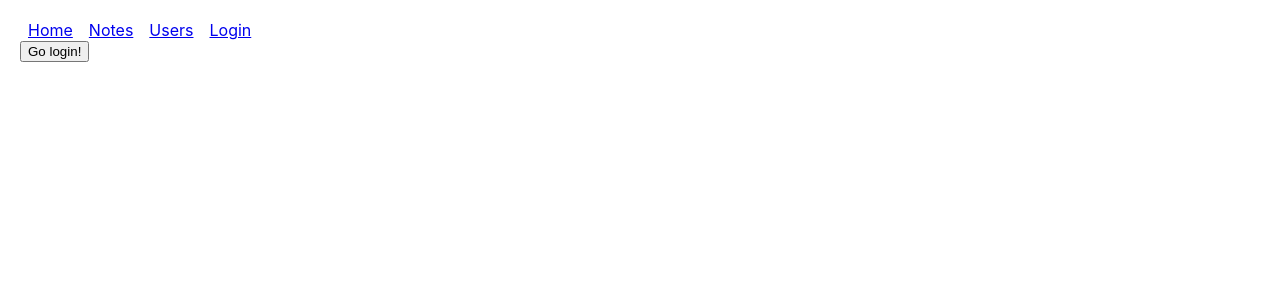
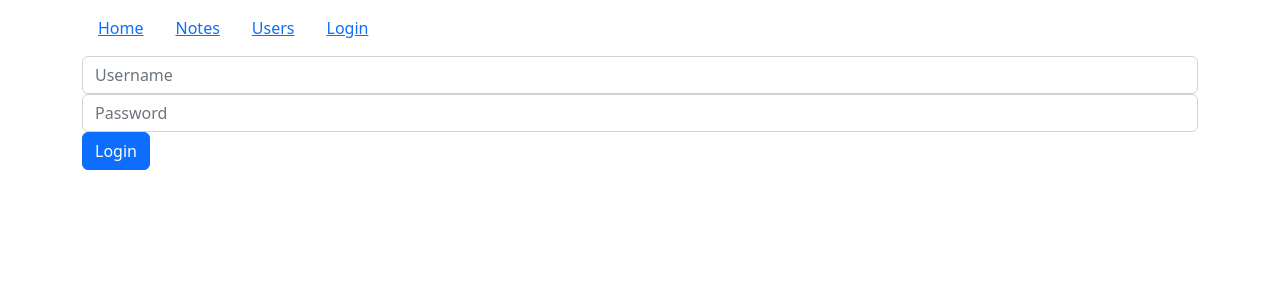
Before and after one commit to mateQF/App-notes-mono-repo, a React (Create React App) app in the folder app/: page /login in a window 1280 px wide. Shown: the top 300 px of the page. Built offline with nearby package versions, Linux system fonts and the light colour scheme; no server answers.

Commit message:
bootstrap design

```diff
--- a/app/package.json
+++ b/app/package.json
@@ -5,9 +5,11 @@
   "dependencies": {
     "@testing-library/user-event": "14.4.3",
     "axios": "1.3.3",
+    "bootstrap": "5.2.3",
     "json-server": "0.17.1",
     "prop-types": "15.8.1",
     "react": "18.2.0",
+    "react-bootstrap": "2.7.2",
     "react-dom": "18.2.0",
     "react-router": "6.8.1",
     "react-router-dom": "6.8.1",
--- a/app/src/App.js
+++ b/app/src/App.js
@@ -5,6 +5,7 @@ import { NoteDetail } from './components/NoteDetail'
 import Login from './Login'
 import { useUser } from './hooks/useUser'
 import { useNotes } from './hooks/useNotes'
+import { Navbar, Nav } from 'react-bootstrap'
 
 const Home = () => <h1>Home</h1>
 
@@ -20,16 +21,30 @@ const App = () => {
 
   return (
     <BrowserRouter>
-      <header>
+      <div className='container'>
+        <Navbar collapseOnSelect expand='lg' bg='white' variant='white'>
+          <Navbar.Toggle aria-controls='responsive-navbar-nav' />
+          <Navbar.Collapse>
+            <Nav>
+              <Nav.Link>
                 <Link to='/' style={inlineStyles}>Home</Link>
+              </Nav.Link>
+              <Nav.Link>
                 <Link to='/notes' style={inlineStyles}>Notes</Link>
+              </Nav.Link>
+              <Nav.Link>
                 <Link to='/users' style={inlineStyles}>Users</Link>
+              </Nav.Link>
+              <Nav.Link>
                 {
                   user
                     ? <em>Logged as {user.name}</em>
                     : <Link to='/login' style={inlineStyles}>Login</Link>
                 }
-      </header>
+              </Nav.Link>
+            </Nav>
+          </Navbar.Collapse>
+        </Navbar>
         <Routes>
           <Route path='/notes/:id' element={<NoteDetail notes={notes} />} />
           <Route path='/notes' element={<Notes />} />
@@ -41,6 +56,7 @@ const App = () => {
           />
           <Route path='/' element={<Home />} />
         </Routes>
+      </div>
     </BrowserRouter>
   )
 }
--- a/app/src/Notes.js
+++ b/app/src/Notes.js
@@ -5,6 +5,7 @@ import { Note } from './components/Note'
 import CreateNoteForm from './components/CreateNoteForm'
 import Login from './Login'
 import { useUser } from './hooks/useUser'
+import Table from 'react-bootstrap/Table'
 
 export default function Notes () {
   const { notes, addNote, toggleImportanceOf } = useNotes()
@@ -30,11 +31,15 @@ export default function Notes () {
               addNote={addNote}
               handleLogOut={logout}
             />
-            <ol>
-              {notes.map((note) => (
-                <Note key={note.id} note={note} toggleImportance={() => { toggleImportanceOfNote(note.id) }} />
-              ))}
-            </ol>
+            <Table striped>
+              <tbody>
+                {notes.map((note) => (
+                  <tr key={note.id}>
+                    <Note key={note.id} note={note} toggleImportance={() => { toggleImportanceOfNote(note.id) }} />
+                  </tr>
+                ))}
+              </tbody>
+            </Table>
           </>
           )
         : (<Login />)}
--- a/app/src/components/LoginForm.js
+++ b/app/src/components/LoginForm.js
@@ -1,34 +1,28 @@
 import React from 'react'
-import { Toggleable } from './Toggleable'
 import { useField } from '../hooks/useField'
+import { Button, Form } from 'react-bootstrap'
 
-export default function LoginForm ({
-  handleSubmit
-}) {
+export default function LoginForm ({ handleSubmit }) {
   const username = useField({ type: 'text' })
   const password = useField({ type: 'password' })
 
   return (
-    <Toggleable buttonLabel='Go login!'>
-      <div>
-        <form onSubmit={handleSubmit} data-test-id='login-form'>
-          <div>
-            <input
+    <Form onSubmit={handleSubmit} data-test-id='login-form'>
+      <Form.Group id='username'>
+        <Form.Control
           {...username}
           name='Username'
           placeholder='Username'
         />
-          </div>
-          <div>
-            <input
+      </Form.Group>
+      <Form.Group id='password'>
+        <Form.Control
           {...password}
           name='Password'
           placeholder='Password'
         />
-          </div>
-          <button id='form-login-button'>Login</button>
-        </form>
-      </div>
-    </Toggleable>
+      </Form.Group>
+      <Button id='form-login-button' type='submit'>Login</Button>
+    </Form>
   )
 }
--- a/app/src/components/Note.js
+++ b/app/src/components/Note.js
@@ -1,5 +1,6 @@
 import React from 'react'
 import { Link } from 'react-router-dom'
+import { Button } from 'react-bootstrap'
 
 export const Note = ({ note, toggleImportance }) => {
   const label = note.important
@@ -7,15 +8,14 @@ export const Note = ({ note, toggleImportance }) => {
     : 'make important'
 
   return (
-    <li>
-      <div>
-        <Link to={`/notes/${note.id}`}>
-          <strong><p>{note.content}</p></strong>
-        </Link>
-      </div>
-      <button onClick={toggleImportance}>{label}</button>
-      <hr />
-    </li>
+    <>
+      <td className='note'>
+        <Link to={`/notes/${note.id}`}>{note.content}</Link>
+      </td>
+      <td>
+        <Button onClick={toggleImportance}>{label}</Button>
+      </td>
+    </>
   )
 }
 
--- a/app/src/index.css
+++ b/app/src/index.css
@@ -5,7 +5,6 @@ body {
     sans-serif;
   -webkit-font-smoothing: antialiased;
   -moz-osx-font-smoothing: grayscale;
-  padding: 20px;
 }
 
 code {
--- a/app/src/index.js
+++ b/app/src/index.js
@@ -2,6 +2,7 @@ import React from 'react'
 import ReactDOM from 'react-dom/client'
 import './index.css'
 import App from './App.js'
+import 'bootstrap/dist/css/bootstrap.min.css'
 
 const root = ReactDOM.createRoot(document.getElementById('root'))
 
```
Also changed, not shown: 1 other file (tests, documents, lock files or other folders). Lines whose indentation alone changed are shown as unchanged.
